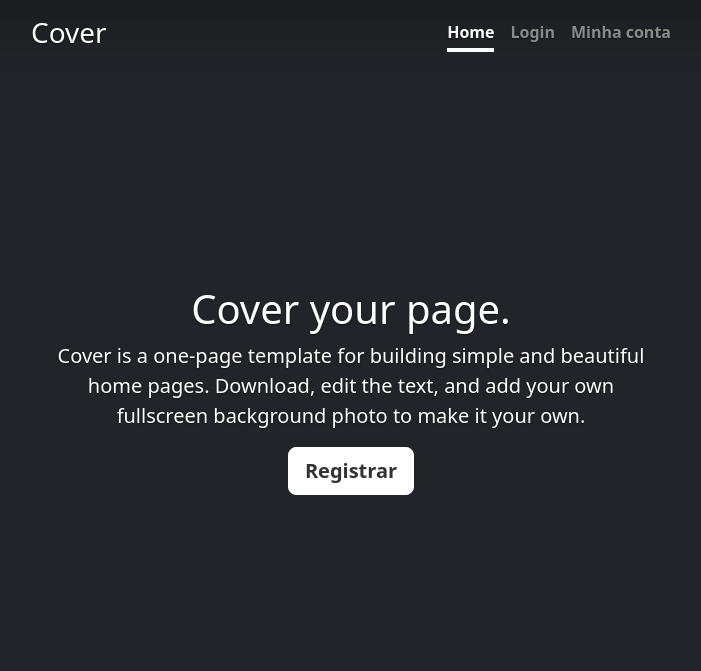
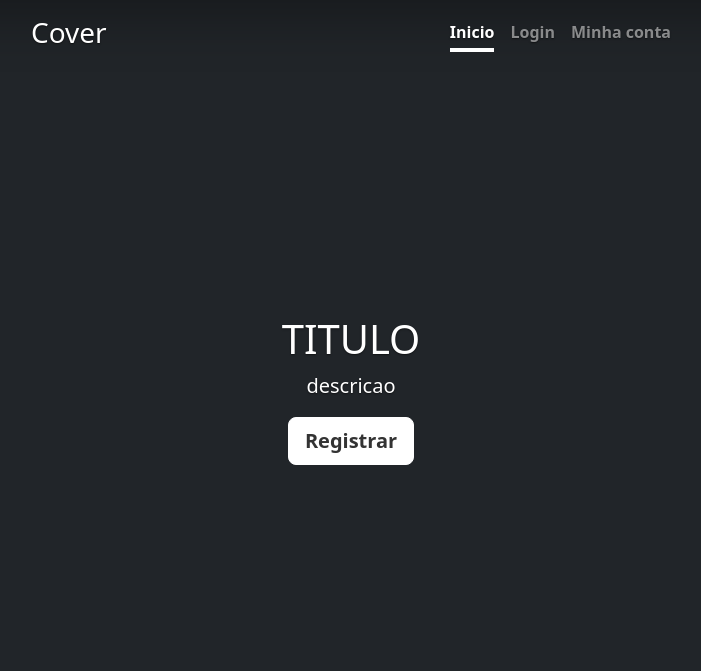
Before and after one commit to LuizMagaton/unip-ads-2025-2sem-pim, a Flask app: page / in a window 1280 px wide. Shown: the top 671 px of the page, without its empty margins (289-990 px from the left). Run offline with Flask 3, Linux system fonts and the light colour scheme.

Commit message:
Pagina Inicial

```diff
--- a/app.py
+++ b/app.py
@@ -6,7 +6,7 @@ import bcrypt
 app = Flask(__name__)
 
 @app.route("/")
-def index_html():
+def index():
     return render_template("index.html")
 
 @app.route("/login")
--- a/static/cover.css
+++ b/static/cover.css
@@ -8,7 +8,8 @@
 .btn-light:hover,
 .btn-light:focus {
     color: #333;
-  text-shadow: none; /* Prevent inheritance from `body` */
+    text-shadow: none;
+    /* Prevent inheritance from `body` */
 }
 
 
@@ -40,7 +41,7 @@ body {
     border-bottom-color: rgba(255, 255, 255, .25);
 }
 
-.nav-masthead .nav-link + .nav-link {
+.nav-masthead .nav-link+.nav-link {
     margin-left: 1rem;
 }
 
--- a/templates/index.html
+++ b/templates/index.html
@@ -6,10 +6,8 @@
   <meta name="viewport" content="width=device-width, initial-scale=1" />
   <title>Página Inicial</title>
 
-  <!-- Bootstrap -->
   <link href="https://cdn.jsdelivr.net/npm/bootstrap@5.3.3/dist/css/bootstrap.min.css" rel="stylesheet">
 
-  <!-- Seu CSS -->
   <link href="{{ url_for('static', filename='cover.css') }}" rel="stylesheet">
 </head>
 
@@ -19,7 +17,7 @@
       <div>
         <h3 class="float-md-start mb-0">Cover</h3>
         <nav class="nav nav-masthead justify-content-center float-md-end">
-          <a class="nav-link fw-bold py-1 px-0 active" href="#">Home</a>
+          <a class="nav-link fw-bold py-1 px-0 active" href="#">Inicio</a>
           <a class="nav-link fw-bold py-1 px-0" href="#">Login</a>
           <a class="nav-link fw-bold py-1 px-0" href="#">Minha conta</a>
         </nav>
@@ -27,11 +25,9 @@
     </header>
 
     <main class="px-3">
-      <h1>Cover your page.</h1>
+      <h1>TITULO</h1>
       <p class="lead">
-        Cover is a one-page template for building simple and beautiful home
-        pages. Download, edit the text, and add your own fullscreen background
-        photo to make it your own.
+        descricao
       </p>
       <p class="lead">
         <a href="#" class="btn btn-lg btn-light fw-bold border-white bg-white">
@@ -42,13 +38,12 @@
 
     <footer class="mt-auto text-white-50">
       <p>
-       <a href="https://getbootstrap.com/" class="text-white">Unip Pim</a>,
+        <a href="https://getbootstrap.com/" class="text-white">Unip Pim</a>,
         por <a href="https://x.com/mdo" class="text-white">@Luiz Magaton</a>.
       </p>
     </footer>
   </div>
 
-  <!-- Bootstrap Bundle -->
   <script src="https://cdn.jsdelivr.net/npm/bootstrap@5.3.3/dist/js/bootstrap.bundle.min.js"></script>
 </body>
 
```
Lines whose indentation alone changed are shown as unchanged.
